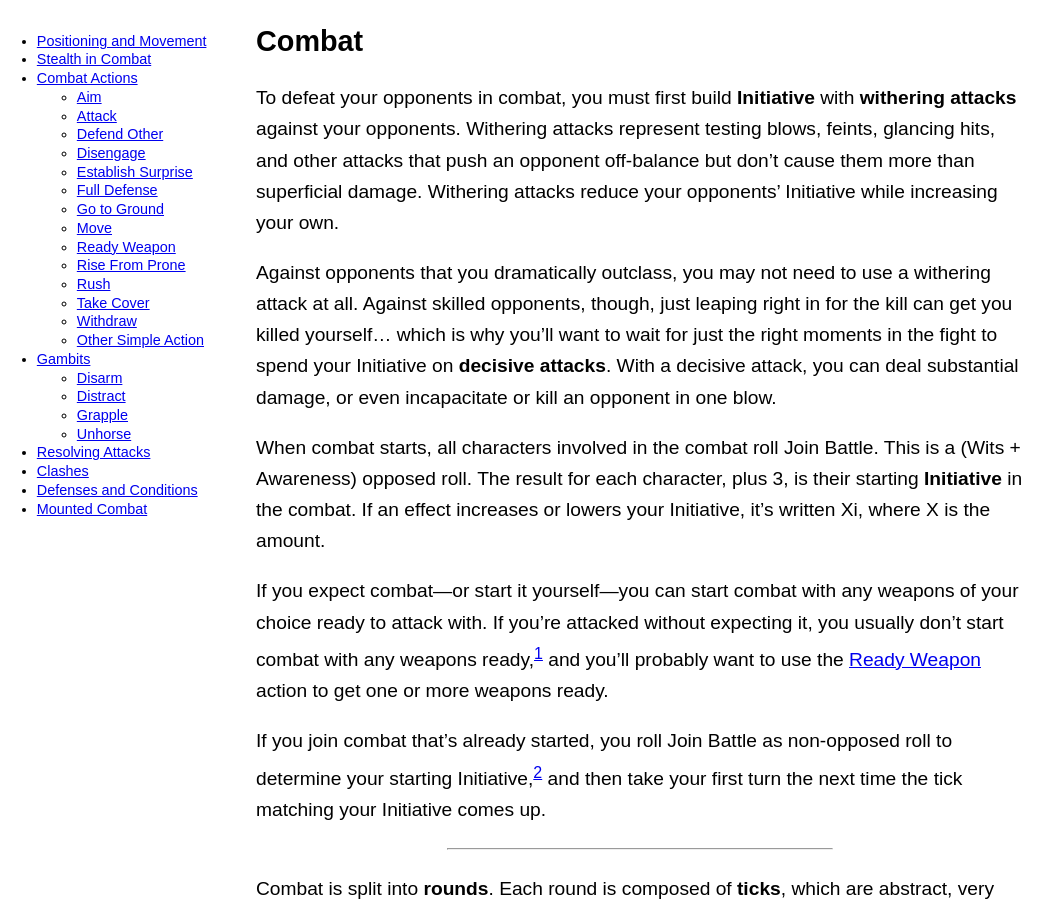
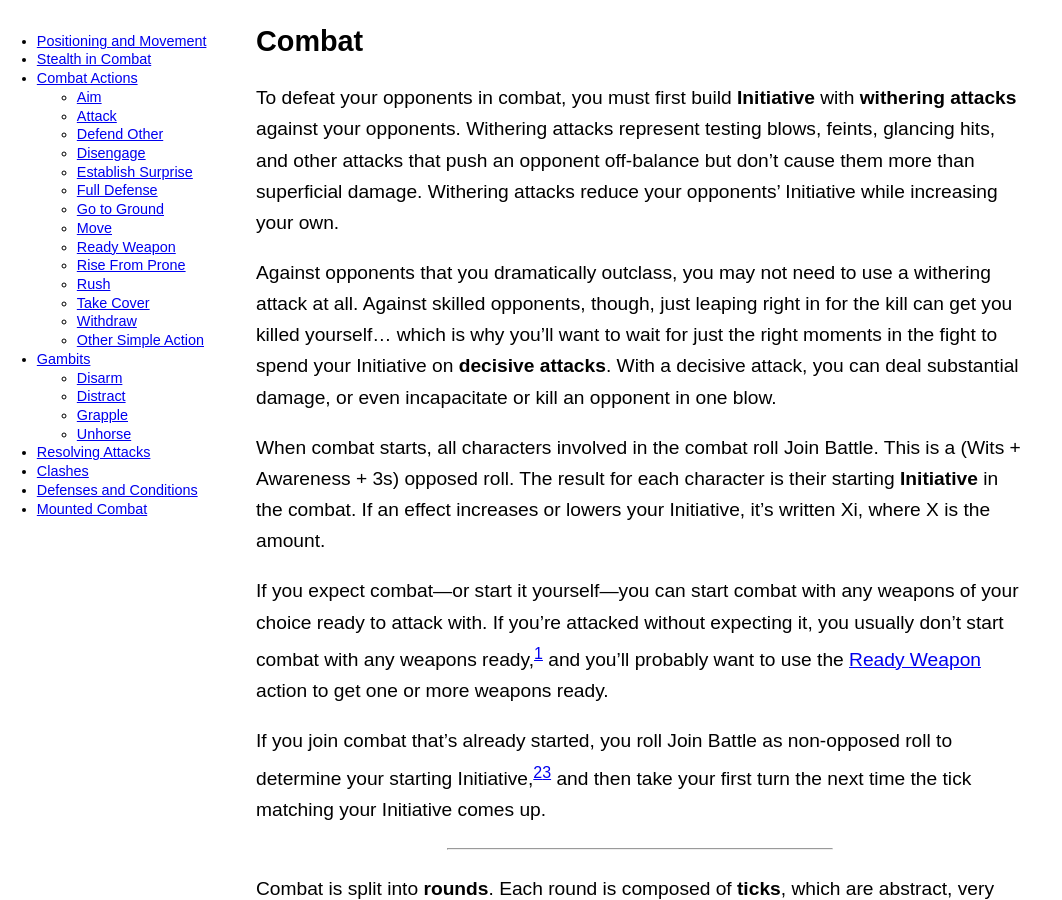
Before and after one commit to lost-egg/lost-egg.github.io, a Jekyll site: the page built from combat.md, in a window 1280 px wide and 900 px high. Shown: the whole window, without its empty margins (0-1062 px from the left). Built offline with Jekyll 4.4.1, drawn with Linux system fonts in a browser that asks for light colours; formulas are drawn with MathJax 3; part of the change alters nothing that is shown; some of the changed text lies outside the part shown.

Commit message:
Adjust Join Battle

```diff
--- a/combat.md
+++ b/combat.md
@@ -9,15 +9,17 @@ To defeat your opponents in combat, you must first build **Initiative** with **w
 
 Against opponents that you dramatically outclass, you may not need to use a withering attack at all. Against skilled opponents, though, just leaping right in for the kill can get you killed yourself... which is why you'll want to wait for just the right moments in the fight to spend your Initiative on **decisive attacks**. With a decisive attack, you can deal substantial damage, or even incapacitate or kill an opponent in one blow.
 
-When combat starts, all characters involved in the combat roll Join Battle. This is a (Wits + Awareness) opposed roll. The result for each character, plus 3, is their starting **Initiative** in the combat. If an effect increases or lowers your Initiative, it's written Xi, where X is the amount.
+When combat starts, all characters involved in the combat roll Join Battle. This is a (Wits + Awareness + 3s) opposed roll. The result for each character is their starting **Initiative** in the combat. If an effect increases or lowers your Initiative, it's written Xi, where X is the amount.
 
 If you expect combat---or start it yourself---you can start combat with any weapons of your choice ready to attack with. If you're attacked without expecting it, you usually don't start combat with any weapons ready,[^paranoid] and you'll probably want to use the [Ready Weapon](#ready-weapon) action to get one or more weapons ready.
 
 [^paranoid]: If you're the sort of person who's so paranoid that you keep a weapon ready at all times, you should make sure the GM knows that ahead of time. After all, if you always walk around with a sword or a spear in hand, people might start suspecting that you want to attack them.
 
-If you join combat that's already started, you roll Join Battle as non-opposed roll to determine your starting Initiative,[^winning-initiative] and then take your first turn the next time the tick matching your Initiative comes up.
+If you join combat that's already started, you roll Join Battle as non-opposed roll to determine your starting Initiative,[^winning-initiative][^join-battle-plus-three] and then take your first turn the next time the tick matching your Initiative comes up.
 
 [^winning-initiative]: This isn't an opposed roll, but you're considered to "win" for the purpose of effects that trigger from that if you have a higher result than the current Initiative of any opponent in the combat.
+
+[^join-battle-plus-three]: In the original text, it's unclear if someone joining an existing combat gets the +3s bonus. As a best-guess interpretation that bonus is included here.
 
 ---
 
```
